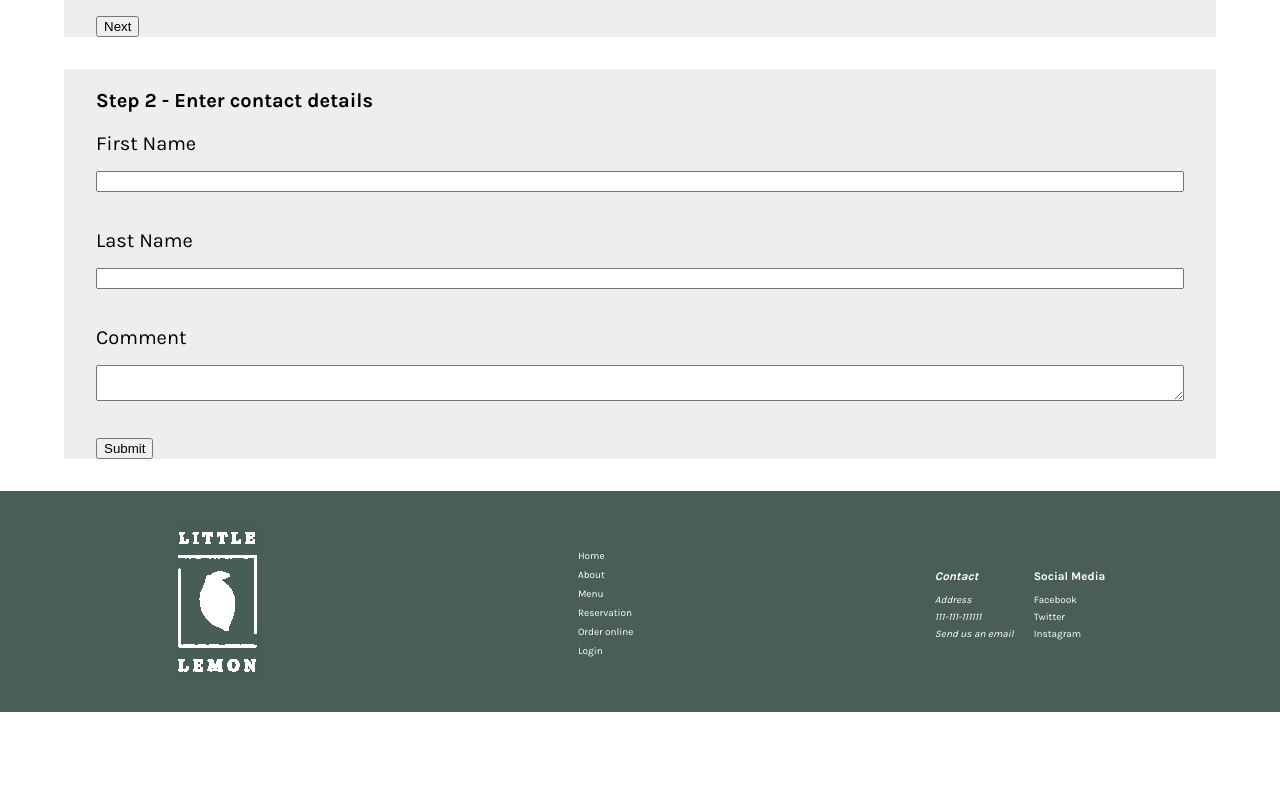
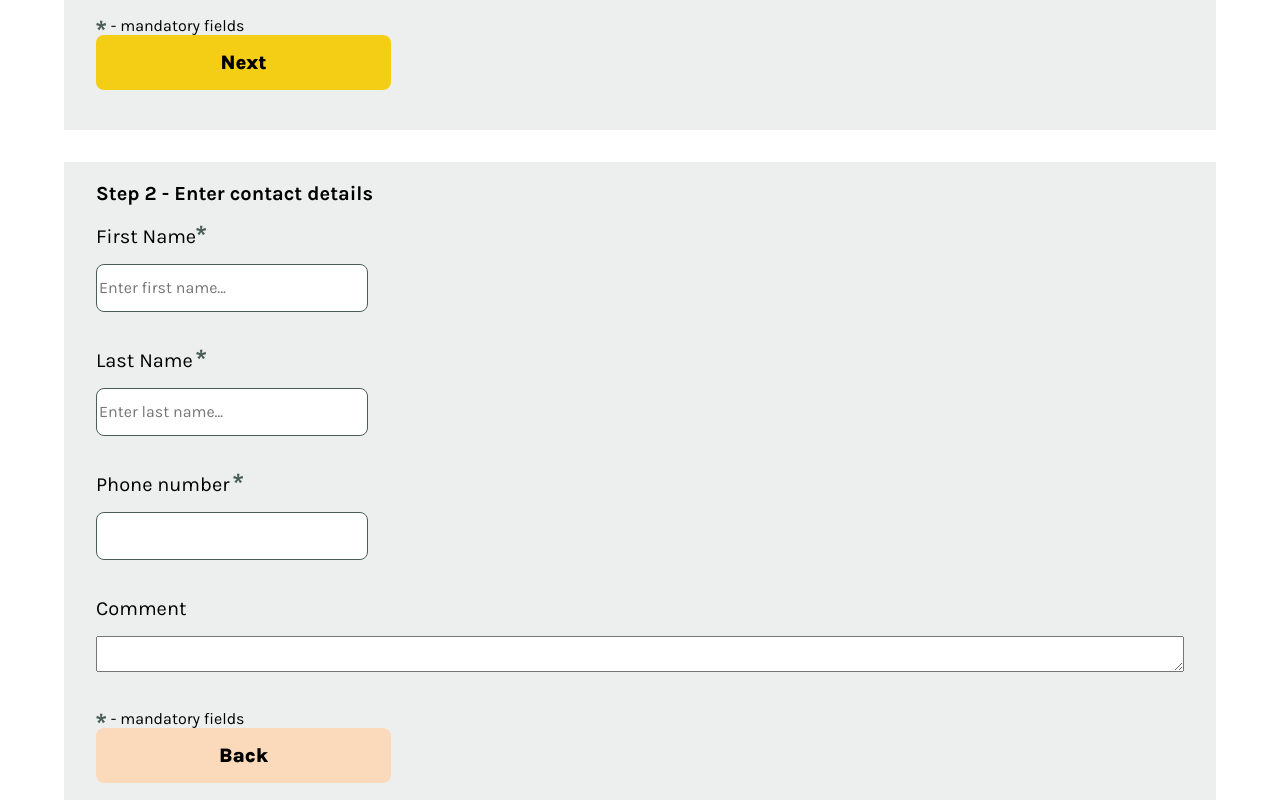
Before and after one commit to mantuok/eliseeva-little-lemon, a React (Create React App) app: page / in a window 1280 px wide. Shown: the part 1200-2000 px from the top of the page. Before the commit the page ends 1912 px from the top, so only its background shows below. Built offline with nearby package versions, Linux system fonts and the light colour scheme.

Commit message:
form styling in process

```diff
--- a/src/components/form-step-one/form-step-one.jsx
+++ b/src/components/form-step-one/form-step-one.jsx
@@ -4,6 +4,7 @@ import TimePicker from 'react-time-picker';
 import Select from 'react-select'
 import "react-datepicker/dist/react-datepicker.css";
 import {Occasion} from '../../const';
+import MandatoryHint from '../mandatory-hint/mandatory-hint';
 
 const FormStepOne = () => {
   const [startdate, setStartDate] = useState();
@@ -61,6 +62,7 @@ const FormStepOne = () => {
           <span className="form__radio__label">more than 6</span>
         </label>
       </fieldset>
+      <MandatoryHint />
       <button className="button button--next">Next</button>
     </form>
   )
--- a/src/components/form-step-two/form-step-two.jsx
+++ b/src/components/form-step-two/form-step-two.jsx
@@ -1,23 +1,31 @@
 import React from 'react';
+import MandatoryHint from '../mandatory-hint/mandatory-hint';
 
 const FormStepTwo = () => {
   return (
     <form className="form">
       <h3 className="form__heading">Step 2 - Enter contact details</h3>
       <label className="form__field">
-        <span className="form__label">First Name</span>
+        <span className="form__label form-label--first-name">First Name</span>
         <span className="visually-hidden">Mandatory field</span>
-        <input />
+        <input className="form__first-name" placeholder="Enter first name..." />
       </label>
       <label className="form__field">
-        <span className="form__label">Last Name</span>
+        <span className="form__label form-label--last-name">Last Name</span>
         <span className="visually-hidden">Mandatory field</span>
-        <input />
+        <input className="form__last-name" placeholder="Enter last name..." />
+      </label>
+      <label className="form__field">
+        <span className="form__label form-label--phone-number">Phone number</span>
+        <span className="visually-hidden">Mandatory field</span>
+        <input className="form__phone-number" type="tel" />
       </label>
       <label className="form__field">
         <span className="form__label">Comment</span>
         <textarea />
       </label>
+      <MandatoryHint />
+      <button className="button button--back">Back</button>
       <button className="button button--submit">Submit</button>
     </form>
   )
--- /dev/null
+++ b/src/components/mandatory-hint/mandatory-hint.jsx
@@ -0,0 +1,14 @@
+import React from 'react';
+
+const MandatoryHint = () => {
+  return (
+    <div className="mandatory-hint">
+      <svg width="11" height="11" viewBox="0 0 11 11" fill="none" xmlns="http://www.w3.org/2000/svg">
+        <path fill-rule="evenodd" clip-rule="evenodd" d="M6.95406 10.1378L9.00818 8.66176L6.59736 5.96804L10.2013 5.26693L9.45099 2.85611L6.03155 4.36902L6.44976 0.666687H3.94053L4.35874 4.36902L0.939301 2.85611L0.201294 5.26693L3.79293 5.96804L1.38211 8.66176L3.44853 10.1378L5.19514 6.93975L6.95406 10.1378Z" fill="#495E57"/>
+      </svg>
+      <span> - mandatory fields</span>
+    </div>
+  )
+}
+
+export default MandatoryHint;
--- a/src/sass/blocks/form.scss
+++ b/src/sass/blocks/form.scss
@@ -65,16 +65,10 @@
 }
 
 .form__label--datepicker::after {
-  content: "";
-  position: absolute;
+  @include asterisk;
+
   top: 0px;
   left: 105px;
-
-  width: 10px;
-  height: 10px;
-
-  background-image: url("../../img/icon-asterisk.svg");
-  background-repeat: no-repeat;
 }
 
 // Timepicker
@@ -84,16 +78,10 @@
 }
 
 .form__label--timepicker::after {
-  content: "";
-  position: absolute;
+  @include asterisk;
+
   top: 0px;
   left: 105px;
-
-  width: 10px;
-  height: 10px;
-
-  background-image: url("../../img/icon-asterisk.svg");
-  background-repeat: no-repeat;
 }
 
 .form__timepicker {
@@ -253,3 +241,56 @@
   height: 0;
   width: 0;
 }
+
+// Buttons
+
+.button {
+  @include clear-button;
+  @include button;
+
+  margin-bottom: 2em;
+}
+
+.button--back {
+  background-color: var(--button-additional);
+}
+
+.button:hover {
+  @include button-hover;
+}
+
+.button:active {
+  @include button-active;
+}
+
+// Contact details
+
+.form__first-name,
+.form__last-name,
+.form__phone-number {
+  width: 25%;
+  height: 3em;
+
+  font-family: inherit;
+  font-size: inherit;
+
+  border: 1px solid var(--contrast);
+  border-radius: 8px;
+}
+
+.form-label--first-name,
+.form-label--last-name,
+.form-label--phone-number {
+  position: relative;
+}
+
+.form-label--first-name::after,
+.form-label--last-name::after {
+  @include asterisk;
+  left: 100px;
+}
+
+.form-label--phone-number::after {
+  @include asterisk;
+  left: 137px;
+}
--- a/src/sass/utils/colors.scss
+++ b/src/sass/utils/colors.scss
@@ -6,4 +6,7 @@
   --contrast: #495E57;
   --additional: #EDEFEE;
   --neutral: #D9D9D9;
+  --button-basic: #F4CE14;
+  --button-contrast: #495E57;
+  --button-additional: #FBDABB;
     }
--- a/src/sass/utils/mixins.scss
+++ b/src/sass/utils/mixins.scss
@@ -42,3 +42,38 @@
   color: var(--font-basic);
   text-decoration: underline;
 }
+
+@mixin button {
+  width: 295px;
+  height: 55px;
+
+  border-radius: 8px;
+
+  font-size: 20px;
+  font-weight: 900;
+  color: var(--font-basic);
+
+  background-color: var(--button-basic);
+
+  cursor: pointer;
+}
+
+@mixin button-hover {
+  color: var(--font-additional);
+}
+
+@mixin button-active {
+  color: var(--font-contrast);
+  background-color: var(--button-contrast);
+}
+
+@mixin asterisk {
+  content: "";
+  position: absolute;
+
+  width: 10px;
+  height: 10px;
+
+  background-image: url("../../img/icon-asterisk.svg");
+  background-repeat: no-repeat;
+}
```
